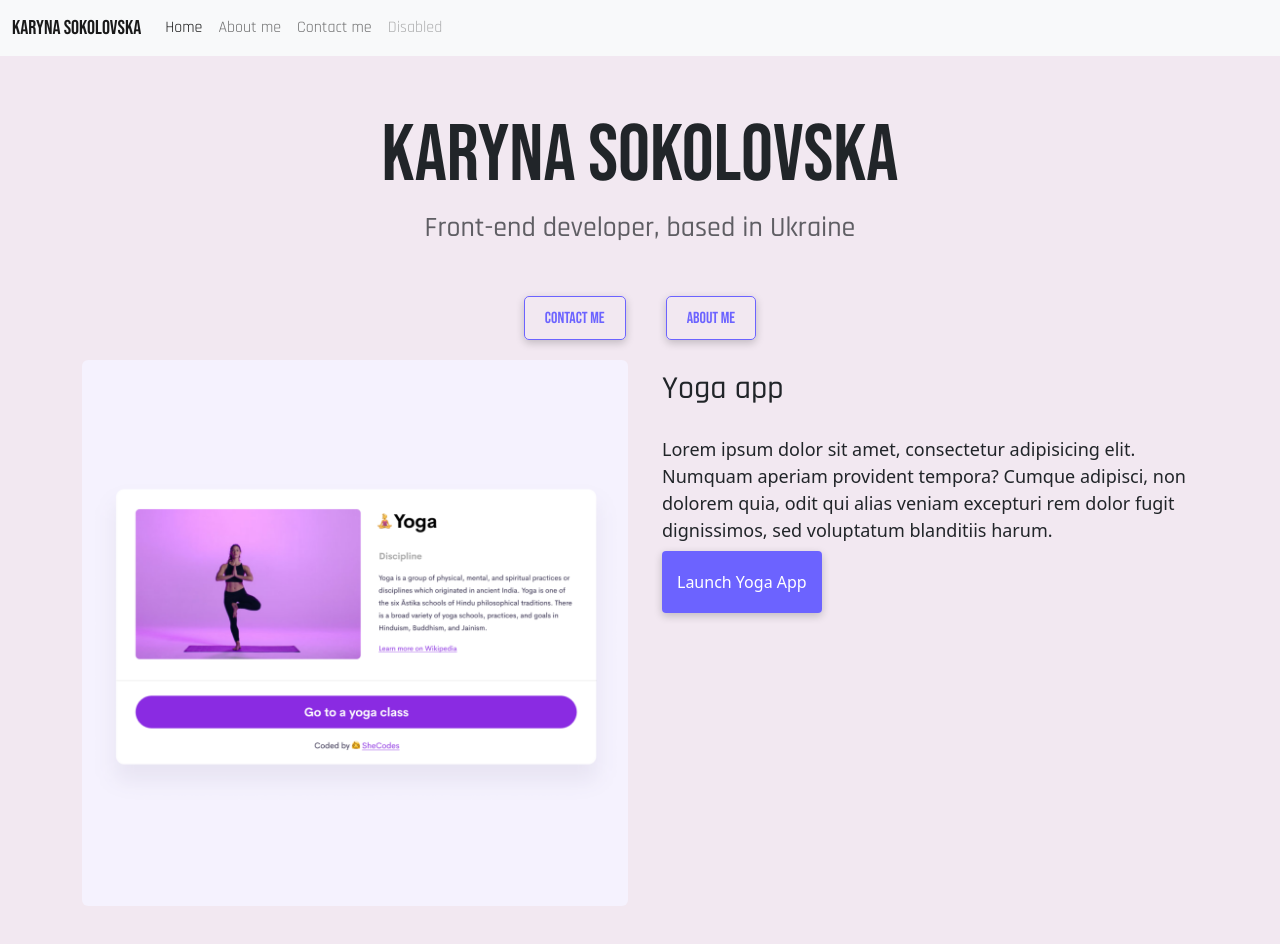
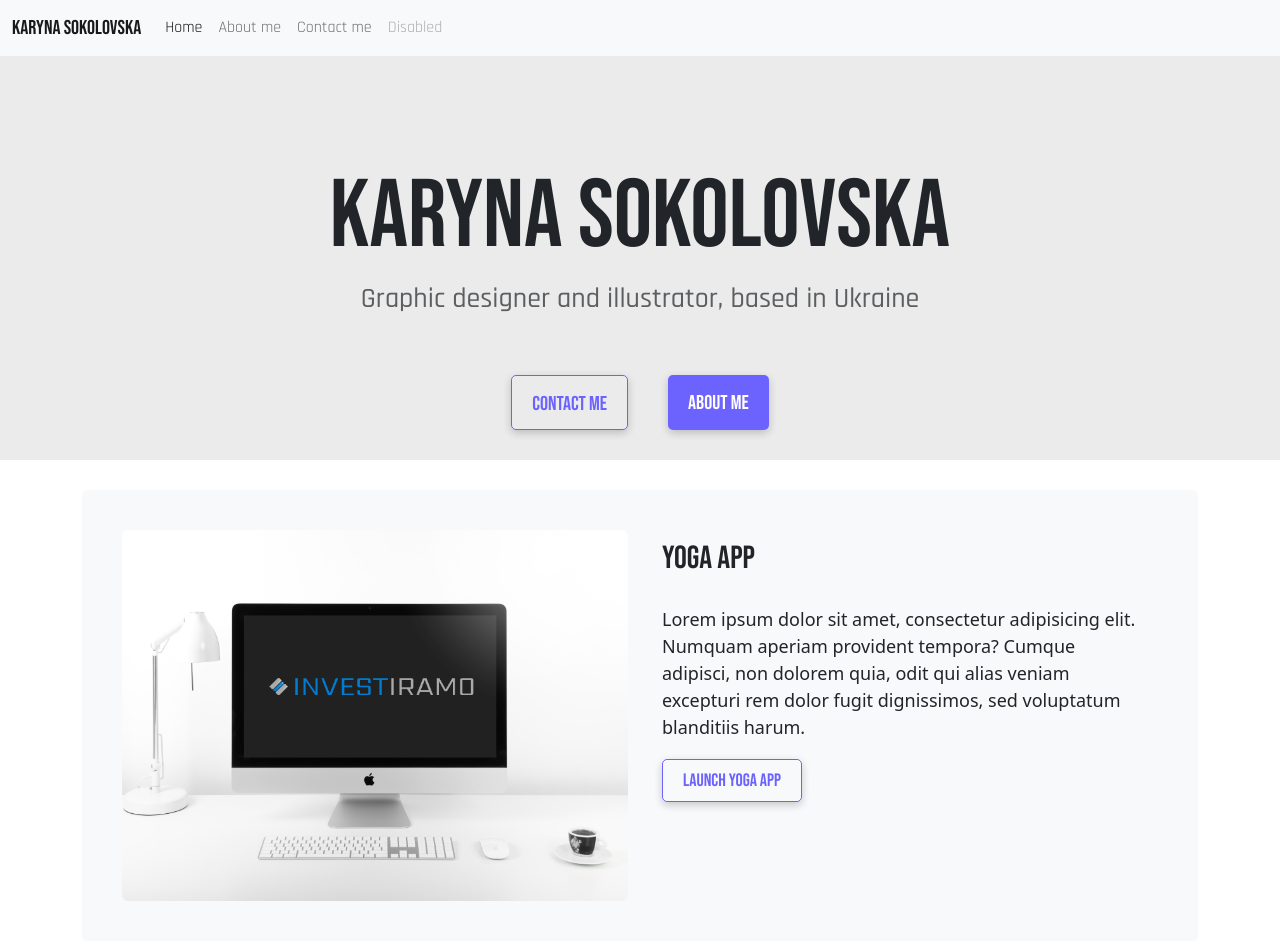
Before and after one commit to karrybuko/Portfolio-website, a plain HTML site: page index.html in a window 1280 px wide. Shown: the top 944 px of the page. Drawn offline with nearby package versions, Linux system fonts and the light colour scheme.

Commit message:
design main page

```diff
--- a/css/style.css
+++ b/css/style.css
@@ -8,7 +8,9 @@ body {
   margin: 60px auto;
 }
 .background {
-  background-color: rgb(242, 232, 241);
+  background-color: rgb(235, 235, 235);
+  text-align: center;
+  padding: 20px 0px 0px 0px;
 }
 .navbar-brand {
   font-family: "Bebas Neue", cursive;
@@ -18,39 +20,35 @@ body {
 }
 
 h1,
-h2,
 h3 {
   text-align: center;
-  margin: 0;
 }
 
 h1 {
-  font-size: 140px;
   font-family: "Bebas Neue", cursive;
-  margin-bottom: 0;
-}
-
-h2 {
-  font-size: 100px;
-  padding-top: 100px;
-  font-family: "Rajdhani", sans-serif;
 }
 
 h3 {
   font-size: 24px;
   opacity: 0.7;
   font-family: "Rajdhani", sans-serif;
-  margin-top: 0;
+  line-height: 0;
 }
 .h1-about-me {
   margin-top: 100px;
   font-size: 96px;
 }
+
 .h1-home {
-  font-size: 80px;
+  padding-top: 70px;
+  margin-top: 70px;
+  font-size: 96px;
 }
 .h2-home {
   font-size: 48px;
+}
+.container {
+  margin-top: 30px;
 }
 
 p {
@@ -63,20 +61,21 @@ p {
 .title {
   text-align: left;
   padding: 10px;
+  font-family: "Bebas Neue", cursive;
 }
 
 .navigation-links {
   display: flex;
-  margin-top: 30px;
   justify-content: center;
 }
 
 .navigation-links a {
-  margin: 20px;
+  font-size: 20px;
+  margin: 50px 20px 30px 20px;
   border-radius: 5px;
-  padding: 10px 20px 8px 20px;
+  padding: 13px 20px 10px 20px;
   text-decoration: none;
-  text-transform: capitalize;
+
   font-family: "Bebas Neue", cursive;
 }
 
@@ -91,25 +90,28 @@ p {
   color: white;
 }
 .title-links a {
+  color: var(--primary-color);
+  border: 1px solid var(--primary-color);
+  box-shadow: var(--box-shadow);
+
+  font-size: 18px;
+  margin: 50px 0px 50px 10px;
+  border-radius: 5px;
+  padding: 10px 20px 10px 20px;
+  text-decoration: none;
+  font-family: "Bebas Neue", cursive;
+}
+
+.about-link {
   background: var(--primary-color);
   box-shadow: var(--box-shadow);
   color: white;
-  margin-left: 10px;
-  border-radius: 4px;
-  padding: 20px 15px;
-  text-decoration: none;
-  text-transform: capitalize;
 }
-
-.about-link {
+.about-link:hover {
   color: var(--primary-color);
   border: 1px solid var(--primary-color);
-  box-shadow: var(--box-shadow);
-}
-.about-link:hover {
-  background: var(--primary-color);
-  box-shadow: var(--box-shadow);
-  color: white;
+  background-color: transparent;
+  transition: 0.7s;
 }
 
 .homepage-link {
@@ -153,3 +155,13 @@ i {
   padding: 70px 20px;
   margin: 20px 0px;
 }
+@media (max-width: 900px) {
+  .project-description {
+    text-align: center;
+  }
+}
+.project-block {
+  background-color: #f8f9fa;
+  border-radius: 5px;
+  padding: 40px;
+}
--- a/index.html
+++ b/index.html
@@ -59,37 +59,43 @@
       </div>
     </nav>
     <div class="background">
-    <h2 class="h2-home"></h2>
     <h1 class="h1-home">KARYNA SOKOLOVSKA</h1>
-    <h3>Front-end developer, based in Ukraine</h3>
+    <h3>Graphic designer and illustrator, based in Ukraine</h3>
     <div class="navigation-links">
       <a href="/about.html#contact" class="contact-link" title="Contact Me Karyna Sokolovska">Contact me</a>
       <a href="/about.html" class="about-link" title="About Karyna Sokolovska">About me</a>
     </div>
+    </div>
     <div class="container">
+      <div class="project-block">
       <div class="row">
-        <div class="col-md-6">
-          <img src="/images/yoga.png" class="img-fluid rounded" alt="yoga project" />
+        <div class="col d-none d-lg-block">
+          <img src="/images/investiramo.png" class="img-fluid rounded" alt="yoga project" />
         </div>
-        <div class="col-md-6">
+        <div class="col">
+          <div class="project-description">
           <h2 class="title">Yoga app</h2>
           <p>
             Lorem ipsum dolor sit amet, consectetur adipisicing elit. Numquam
             aperiam provident tempora? Cumque adipisci, non dolorem quia, odit
             qui alias veniam excepturi rem dolor fugit dignissimos, sed
             voluptatum blanditiis harum.
+            </p>
             <div class="title-links">
                 <a href="/index.html" class="title-link">Launch Yoga App</a>
             </div>
-          </p>
+
+          </div>
+        </div>
       </div>
       </div>
     </div>
     <br>
 <br>
     <div class="container">
+      <div class="project-block">
         <div class="row">
-          <div class="col-md-6">
+          <div class="col">
             <h2 class="title">Weather app</h2>
             <p>
               Lorem ipsum dolor sit amet, consectetur adipisicing elit. Numquam
@@ -101,17 +107,21 @@
               </div>
             </p>
           </div>
-          <div class="col-md-6">
-              <img src="/images/weather.png" class="img-fluid rounded" alt="weather project" />
+          <div class="col d-none d-lg-block">
+              <img src="/images/bearing-legal.jpg" class="img-fluid rounded" alt="weather project" />
+          </div>
+         </div>
       </div>
     </div>
         <br>
         <br>
+        <div class="container">
+        <div class="project-block">
         <div class="row">
-            <div class="col-md-6">
-              <img src="/images/yogurt.png" class="img-fluid rounded" alt="yogurt project" />
+            <div class="col d-none d-lg-block">
+              <img src="/images/mimosa-club.jpg" class="img-fluid rounded" alt="yogurt project" />
             </div>
-            <div class="col-md-6">
+            <div class="col">
               <h2 class="title">Yogurt app</h2>
               <p>
                 Lorem ipsum dolor sit amet, consectetur adipisicing elit. Numquam
@@ -123,6 +133,11 @@
                 </div>
               </p>
             </div>
+        </div>
+        </div>
+        </div>
+        <br>
+        <div class="container">
             <div class="row">
               <div class="col-md-4">
                 <i class="fa-brands fa-linkedin"></i>
@@ -135,6 +150,7 @@
               </div>
             </div>
          </div>
-      </div>
+
+
   </body>
 </html>
```
Also changed, not shown: images/bearing-legal.jpg (added), images/investiramo.png (added), images/weather.png (deleted), images/yoga.png (deleted), images/yogurt.png (deleted), 1 other file. Lines whose indentation alone changed are shown as unchanged.
